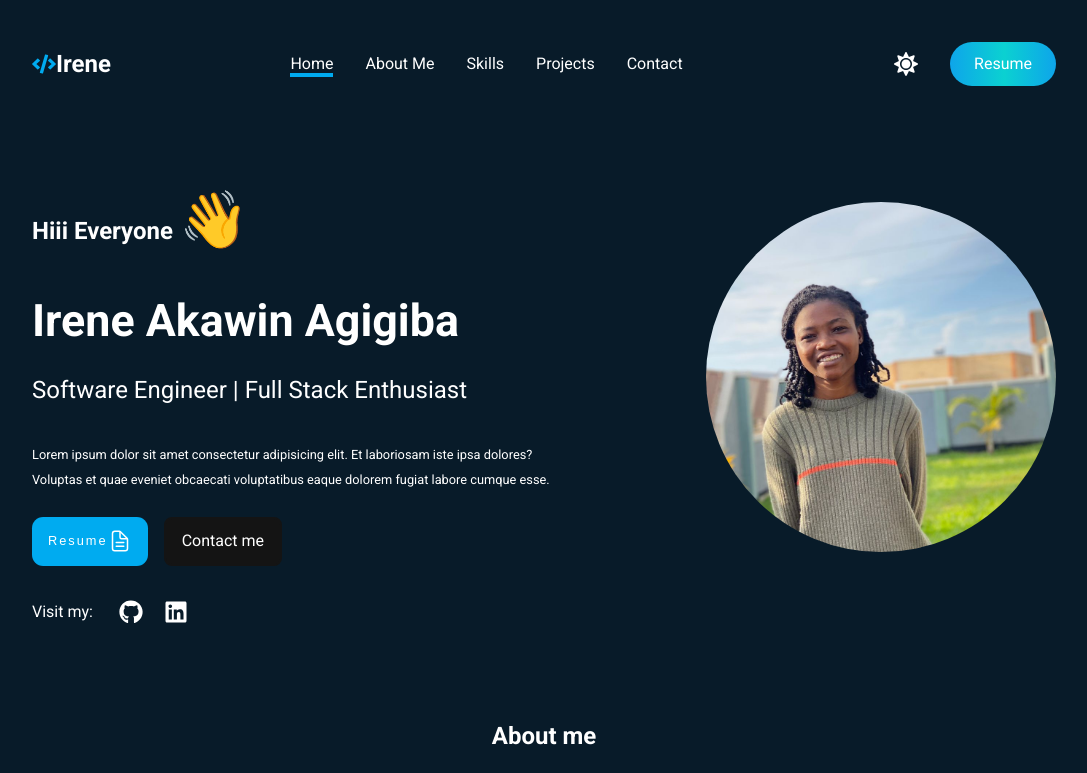
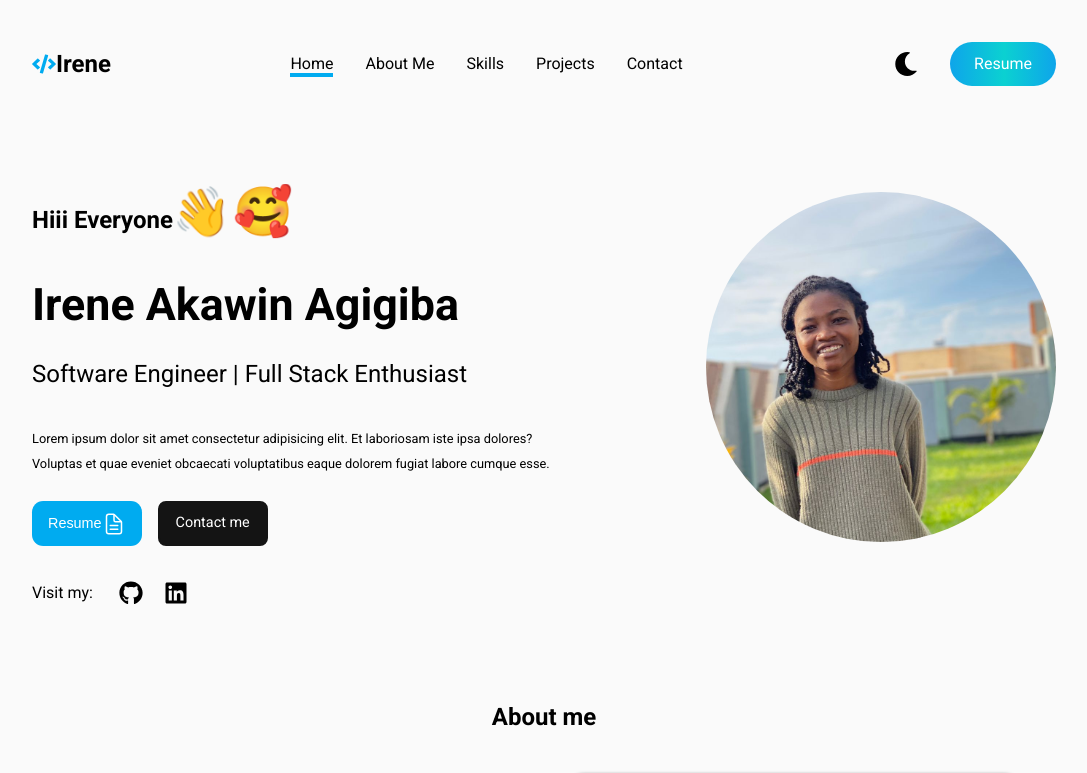
Before and after one commit to agigibairene/Portfolio, a React (Vite) app: page / in a window 1280 px wide. Shown: the top 773 px of the page, without its empty margins (96-1183 px from the left). Built offline with nearby package versions, Linux system fonts and the light colour scheme.

Commit message:
animation

```diff
--- a/package.json
+++ b/package.json
@@ -16,7 +16,7 @@
     "react-dom": "^18.3.1",
     "react-icons": "^5.3.0",
     "react-router-dom": "^6.28.0",
-    "react-scroll": "^1.9.0"
+    "react-scroll-to-top": "^3.0.0"
   },
   "devDependencies": {
     "@eslint/js": "^9.11.1",
--- a/src/App.jsx
+++ b/src/App.jsx
@@ -1,17 +1,19 @@
 import { useEffect } from "react";
 import Header from "./Components/Header";
 import { useTheme } from "./hooks/useTheme";
-// import { Outlet } from "react-router-dom";
+import ScrollToTop from "react-scroll-to-top";
+import { FaArrowUp } from "react-icons/fa";
+
 
 import About from "./Components/About";
 import Home from "./Components/Home";
 import "./styles/style.css"
-import ScrollToTop from "./utils/scrollToTop";
+import ScrollTop from "./utils/scrollTop";
 import Skills from "./Components/Skills";
 import Contact from "./Components/Contact";
 
 function App() {
-  const [theme, setTheme] = useTheme("theme", "dark");
+  const [theme, setTheme] = useTheme("theme", "light");
 
   useEffect(()=>{
     document.body.setAttribute("data-theme", theme)
@@ -24,11 +26,17 @@ function App() {
   return (
     <section id="home" >
       <Header toggleTheme={toggleTheme} theme={theme}/>
-      <ScrollToTop />
+      <ScrollTop />
       <Home />
       <About />
       <Skills />
       <Contact />
+      <ScrollToTop
+        smooth
+        height="80px"
+        width="80px"
+        component={<FaArrowUp style={{ color: '#fff', fontSize: '500px' }} />}
+      />
     </section>
   )
 }
--- a/src/Components/About.jsx
+++ b/src/Components/About.jsx
@@ -1,6 +1,7 @@
 import { DotLottieReact } from '@lottiefiles/dotlottie-react';
 import data from '../utils/AboutData';
 import "../styles/about.css";
+import { motion } from 'framer-motion';
 
 import TechLogo from '../utils/Logo';
 import reactLogo from '/reactjs.svg';
@@ -35,13 +36,17 @@ export default function About(){
                             data.map(item =>{
                                 const {icon, description, title} = item;
                                 return(
-                                    <li key={icon} className="aboutItem">
+                                    <motion.li
+                                        initial={{opacity:0, x:100}}
+                                        whileInView={{opacity:1, x:0}}
+                                        transition={{duration:1, delay:0.2}}
+                                        key={icon} className="aboutItem">
                                         {icon}
                                         <div className="aboutItemText">
                                             <h3>{title}</h3>
                                             <p>{description}</p>
                                         </div>
-                                    </li>
+                                    </motion.li>
                                 )
                             })
                         }
--- a/src/Components/Header.jsx
+++ b/src/Components/Header.jsx
@@ -4,6 +4,7 @@ import {FaMoon, FaBars, FaSun, FaTimes} from 'react-icons/fa'
 import { useEffect, useState } from "react";
 import { FaCode } from "react-icons/fa";
 import { useRef } from "react";
+import { delay, motion } from "framer-motion";
 
 
 import resume from "/resume.pdf";
@@ -15,6 +16,21 @@ const links = [
     { path: "/projects", label: "Projects", name: "projects" },
     { path: "/contact", label: "Contact", name: "contact" },
 ];
+
+const container = (delay) =>({
+    hidden: {
+        opacity: 0,
+        x : -100
+    },
+    show: {
+        opacity: 1,
+        x: 0,
+        transition: {
+            duration: 0.4,
+            delay: delay
+        }
+    }
+})
 
 export default function Header({toggleTheme, theme}){
 
@@ -62,13 +78,18 @@ export default function Header({toggleTheme, theme}){
                 </div>
                 <ul className="nav-links">
                     {
-                        links.map(({ path, label, name }) => (
-                            <li key={path} onClick={() => document.getElementById(name).scrollIntoView({ behavior: 'smooth' })}>
+                        links.map((item, index) => {
+                            const { path, label, name } = item
+                            return <motion.li key={path}
+                                variants={container(0.2*index)}
+                                initial="hidden"
+                                whileInView={"show"}
+                                onClick={() => document.getElementById(name).scrollIntoView({ behavior: 'smooth' })}>
                                 <NavLink className={({ isActive }) => (isActive ? "active" : "")} to={path}>
                                     {label}
                                 </NavLink>
-                            </li>
-                        ))
+                            </motion.li>
+})
                     }
                 </ul>
                 <div className="nav-right" onClick={toggleSideMenu}>
--- a/src/Components/Home.jsx
+++ b/src/Components/Home.jsx
@@ -17,7 +17,8 @@ export default function Home(){
                     <motion.h1 initial={{opacity:0, x:-100}}
                         whileInView={{opacity:1, x:0}}
                         transition={{duration:1, delay:0.2}}>
-                    <span className="title">Hiii Everyone <span className="wave">👋</span></span>
+                    <span className="title">Hiii Everyone
+                        <span className="wave-icon"><span className="wave">👋</span>🥰</span></span>
                             Irene Akawin Agigiba
                     </motion.h1>
                     <motion.p
@@ -42,7 +43,7 @@ export default function Home(){
                         <button onClick={handleDownload} className="resume download ">
                         Resume <IoDocumentTextOutline className="arrow-icon"/>
                         </button>
-                        <Link to="#" className="get-intouch">Contact me</Link>
+                        <Link to="/contact" className="get-intouch">Contact me</Link>
                     </motion.div>
                 </div>
                  <div className="profile-img">
--- a/src/main.jsx
+++ b/src/main.jsx
@@ -5,7 +5,8 @@ import App from './App.jsx';
 import Home from './Components/Home.jsx';
 import About from './Components/About.jsx';
 import ErrorPage from './Components/ErrorPage.jsx';
-import ScrollToTop from './utils/scrollToTop.jsx';
+import ScrollToTop from './utils/scrollTop.jsx';
+import Contact from './Components/Contact.jsx';
 
 const appRouter = createBrowserRouter([
   { path: '/',
@@ -18,12 +19,23 @@ const appRouter = createBrowserRouter([
     errorElement: <ErrorPage />,
     children: [
       { path: "/",
-        element: <Home />,
+        element: <App />,
+        children: [
+          {
+            index: true,
+            element: <Home />
+          },
+          {
+            path: "/about",
+            element: <About />,
+          },
+          {
+            path: "/contact",
+            element: <Contact />
+          }
+        ]
       },
-      {
-        path: "/about",
-        element: <About />,
-      }
+
     ]
   }
 ])
--- a/src/styles/style.css
+++ b/src/styles/style.css
@@ -216,8 +216,14 @@ body, a, header {
     display: block;
 }
 
+#homepage .title .wave-icon{
+    font-size: 3rem;
+}
+
 #homepage .title .wave{
-    font-size: 3.5rem;
+    animation: waving-hand 2.5s infinite;
+    transform-origin: 70% 70%;
+    display: inline-block;
 }
 
 h1{
@@ -242,6 +248,7 @@ h1{
 
 .get-intouch{
     margin-left: 1rem;
+    font-size: 0.9rem;
     background: #141414;
     border: 2px solid #141414;
     padding: 0.4rem 1rem;
@@ -553,10 +560,9 @@ h2{
 }
 
 .resume.download{
-    letter-spacing: 2px;
     display: flex;
     align-items: center;
-    font-size: 0.8rem;
+    font-size: 0.9rem;
     cursor: pointer;
 }
 
@@ -634,3 +640,45 @@ html {
 input, textarea{
     font-family: inherit;
 }
+
+
+/*********** HAND WAVE MOTION  *********/
+@keyframes waving-hand {
+    0%{
+        transform: rotate(0deg);
+    }
+    10%{
+        transform: rotate(14deg);
+    }
+    20%{
+        transform: rotate(-8deg);
+    }
+    30%{
+        transform: rotate(14deg);
+    }
+    40%{
+        transform: rotate(-4deg);
+    }
+    50%{
+        transform: rotate(10deg);
+    }
+    60%{
+        transform: rotate(0deg);
+    }
+    100%{
+        transform: rotate(0deg);
+    }
+}
+
+
+.scroll-to-top{
+    height: 55px;
+    width: 55px;
+    border-radius: 50%;
+    padding: 1rem;
+    display: flex;
+    align-items: center;
+    background-color: #00abf0;
+    color: #fff;
+    justify-content: center;
+}
--- a/src/utils/scrollToTop.jsx
+++ b/src/utils/scrollTop.jsx
@@ -1,7 +1,7 @@
 import { useEffect } from "react";
 import { useLocation } from "react-router-dom";
 
-export default function ScrollToTop(){
+export default function ScrollTop(){
     const { pathname} = useLocation();
 
     useEffect(()=>{
```
Also changed, not shown: 1 other file (tests, documents, lock files or other folders).
